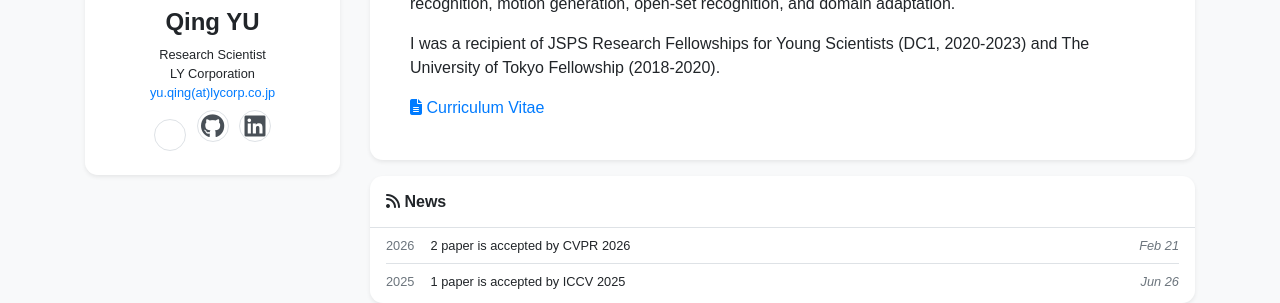
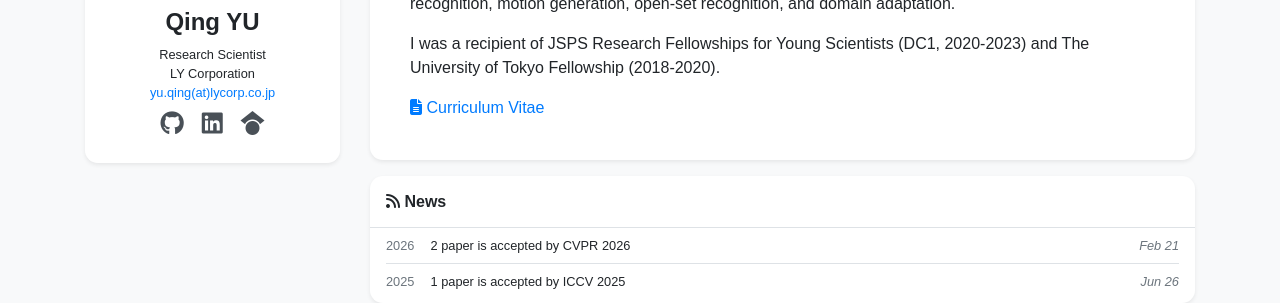
Before and after one commit to YU1ut/YU1ut.github.io, a Jekyll site: the page built from index.html, in a window 1280 px wide. Shown: the part 274-577 px from the top of the page. Built offline with Jekyll 4.4.1, drawn with Linux system fonts in a browser that asks for light colours; nearby versions of some CDN libraries; some web fonts are replaced; a style sheet for code colours, icons or effects is not loaded.

Commit message:
Refactor Google Scholar link handling in profile card and update CSS for social icons. Simplified profile data by storing only the user ID for Google Scholar.

```diff
--- a/_data/profile.yml
+++ b/_data/profile.yml
@@ -9,7 +9,7 @@ positions:
 email: "yu.qing@lycorp.co.jp"
 cv_link: /cv/CV.pdf
 github_username: YU1ut
-google_scholar: https://scholar.google.com/citations?user=As3ImtEAAAAJ&hl=en
+google_scholar: As3ImtEAAAAJ
 linkedin_username: qingyu-ut
 github: YU1ut
 linkedin: qingyu-ut
--- a/_includes/widgets/profile_card_mini.html
+++ b/_includes/widgets/profile_card_mini.html
@@ -48,17 +48,6 @@
 
                 <div class="row pt-2">
                     <div class="col text-center h4">
-                        {% if gscholar_value %}
-                        {%- if gscholar_value contains 'scholar.google' -%}
-                        {%- assign gscholar_url = gscholar_value -%}
-                        {%- else -%}
-                        {%- assign gscholar_url = 'https://scholar.google.com/citations?user=' | append: gscholar_value -%}
-                        {%- endif -%}
-                        <a class="social-icon-circle no-break" target="_blank" href="{{ gscholar_url }}" aria-label="Google Scholar">
-                            <i class="ai ai-google-scholar"></i>
-                        </a>
-                        {% endif %}
-
                         {% if github_username %}
                         <a class="social-icon-circle no-break" target="_blank" href="https://github.com/{{ github_username }}" aria-label="GitHub">
                             <i class="fab fa-github"></i>
@@ -74,6 +63,17 @@
                         {% if linkedin_username %}
                         <a class="social-icon-circle no-break" target="_blank" href="https://www.linkedin.com/in/{{ linkedin_username }}" aria-label="LinkedIn">
                             <i class="fab fa-linkedin"></i>
+                        </a>
+                        {% endif %}
+
+                        {% if gscholar_value %}
+                        {%- if gscholar_value contains 'scholar.google' -%}
+                        {%- assign gscholar_url = gscholar_value -%}
+                        {%- else -%}
+                        {%- assign gscholar_url = 'https://scholar.google.com/citations?user=' | append: gscholar_value -%}
+                        {%- endif -%}
+                        <a class="social-icon-circle no-break" target="_blank" href="{{ gscholar_url }}" aria-label="Google Scholar">
+                            <i class="fa-brands fa-google-scholar"></i>
                         </a>
                         {% endif %}
 
--- a/assets/css/global.css
+++ b/assets/css/global.css
@@ -109,20 +109,15 @@ div.lazy {
     display: inline-flex;
     align-items: center;
     justify-content: center;
-    width: 2rem;
-    height: 2rem;
-    margin: 0 0.12rem;
-    border-radius: 50%;
-    border: 1px solid #dee2e6;
+    margin: 0 0.35rem;
     color: #495057;
-    transition: background-color 0.15s ease, border-color 0.15s ease, color 0.15s ease;
+    text-decoration: none;
+    transition: color 0.15s ease;
 }
 
 .social-icon-circle:hover,
 .social-icon-circle:focus-visible {
     color: #007bff;
-    border-color: #007bff;
-    background-color: #f8f9fa;
     text-decoration: none;
 }
 
```
